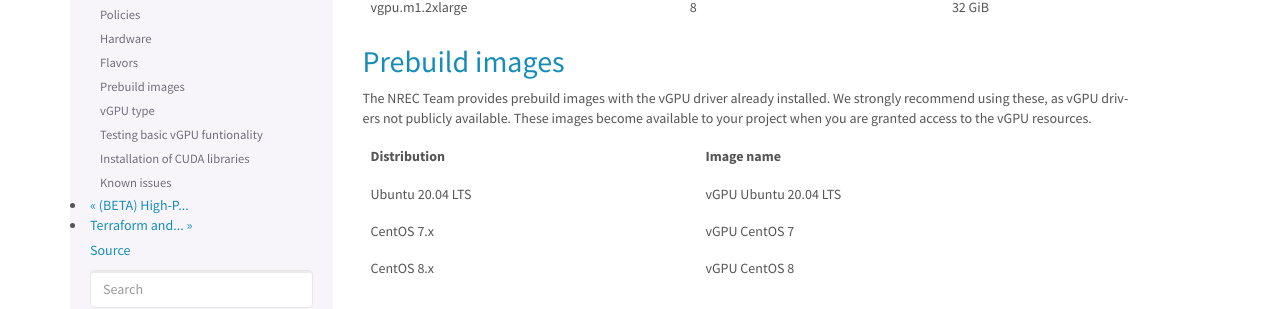
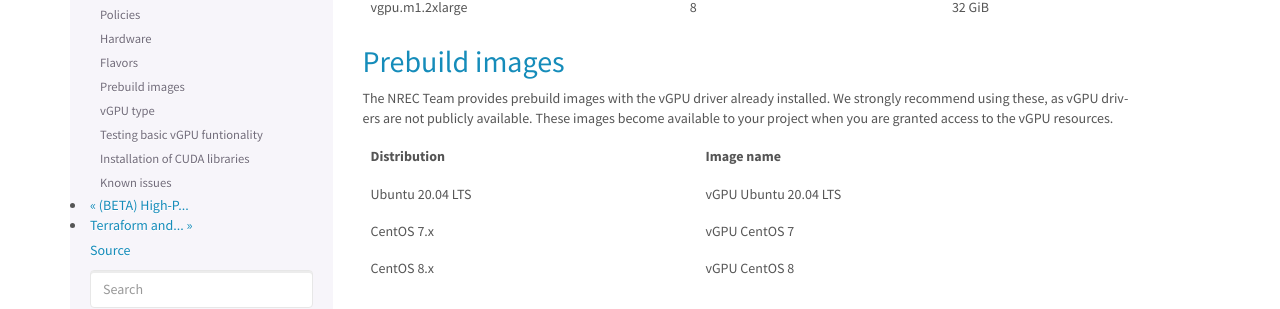
Before and after one commit to norcams/docs-enduser, a Sphinx documentation site: the page built from docs/vgpu.rst, in a window 1280 px wide and 900 px high, scrolled down 1208 px. Shown: the part 171-480 px from the top of the window. Built offline with Sphinx 7.4.7, drawn with Linux system fonts in a browser that asks for light colours; some of the changed text lies outside the part shown.

Commit message:
fix small typo

```diff
--- a/docs/vgpu.rst
+++ b/docs/vgpu.rst
@@ -84,7 +84,7 @@ Prebuild images
 ---------------
 
 The NREC Team provides prebuild images with the vGPU driver already installed. We
-strongly recommend using these, as vGPU drivers not publicly available. These
+strongly recommend using these, as vGPU drivers are not publicly available. These
 images become available to your project when you are granted access to the vGPU
 resources.
 
```
Also changed, not shown: other parts of docs/vgpu.rst (+1 -1 lines).
